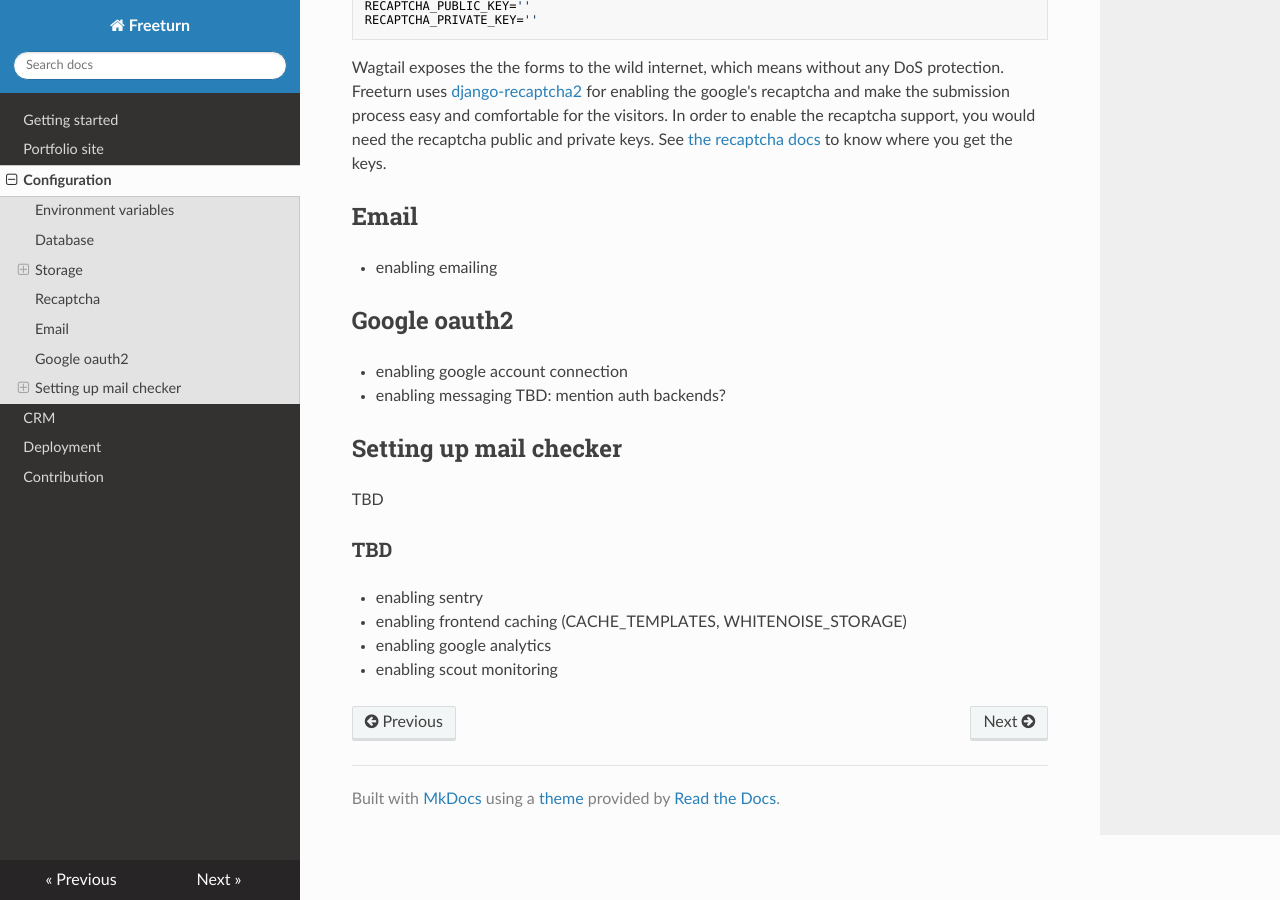
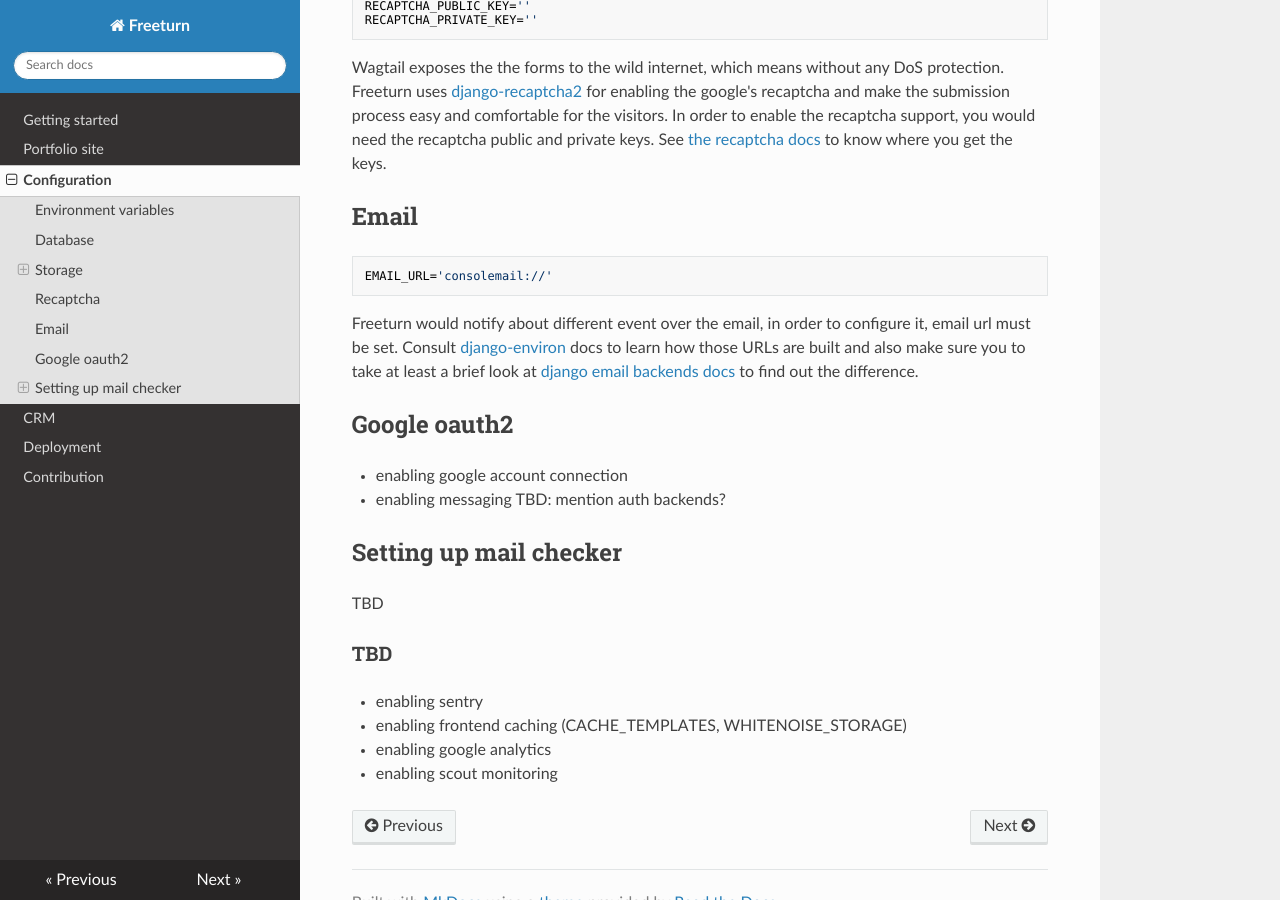
Before and after one commit to thorin-schiffer/freeturn, an MkDocs documentation site: the page built from docs/configuration.md, in a window 1280 px wide and 900 px high, scrolled down 2405 px. Built offline with MkDocs 1.6.1, drawn with Linux system fonts in a browser that asks for light colours; nearby versions of some CDN libraries.

Commit message:
Email docs

````diff
--- a/docs/configuration.md
+++ b/docs/configuration.md
@@ -121,7 +121,14 @@ In order to enable the recaptcha support, you would need the recaptcha public an
 to know where you get the keys.
 
 ## Email
-- enabling emailing
+```python
+EMAIL_URL='consolemail://'
+```
+
+Freeturn would notify about different event over the email, in order to configure it, email url must be set. Consult [django-environ](https://github.com/joke2k/django-environ)
+docs to learn how those URLs are built and also make sure you to take at least a brief look at [django email backends docs](https://docs.djangoproject.com/en/3.0/topics/email/#email-backends)
+to find out the difference.
+
 ## Google oauth2
 - enabling google account connection
 - enabling messaging
````
